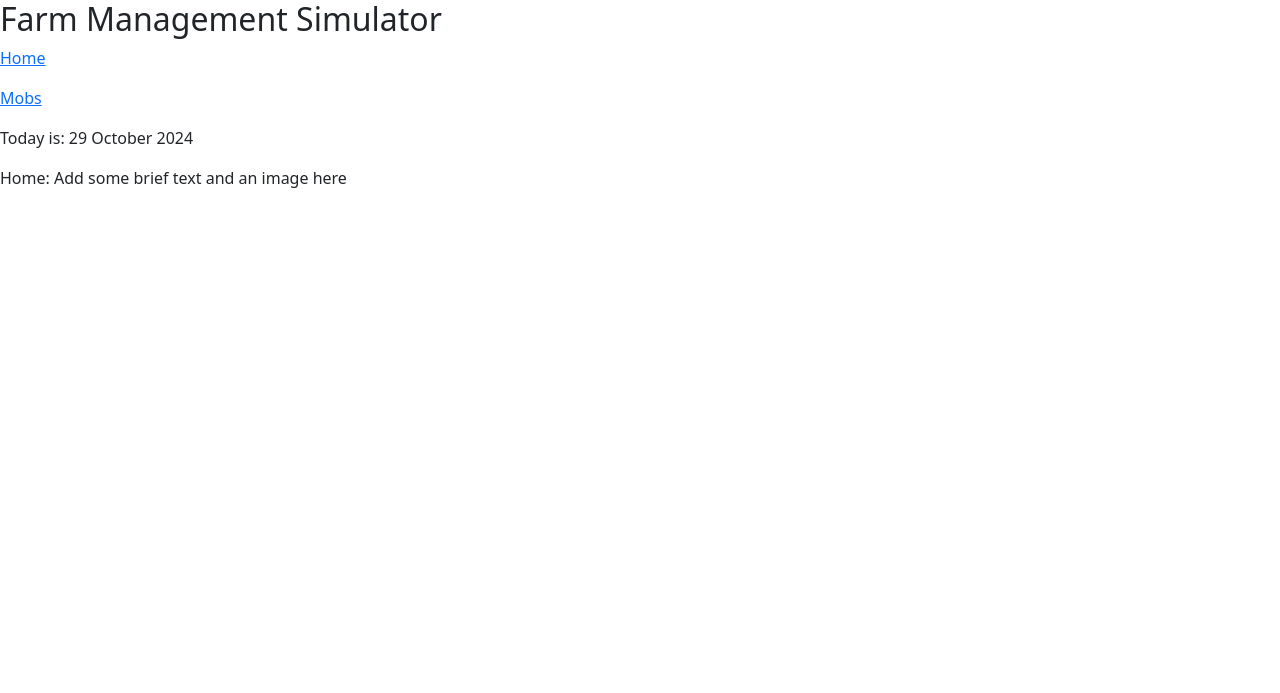
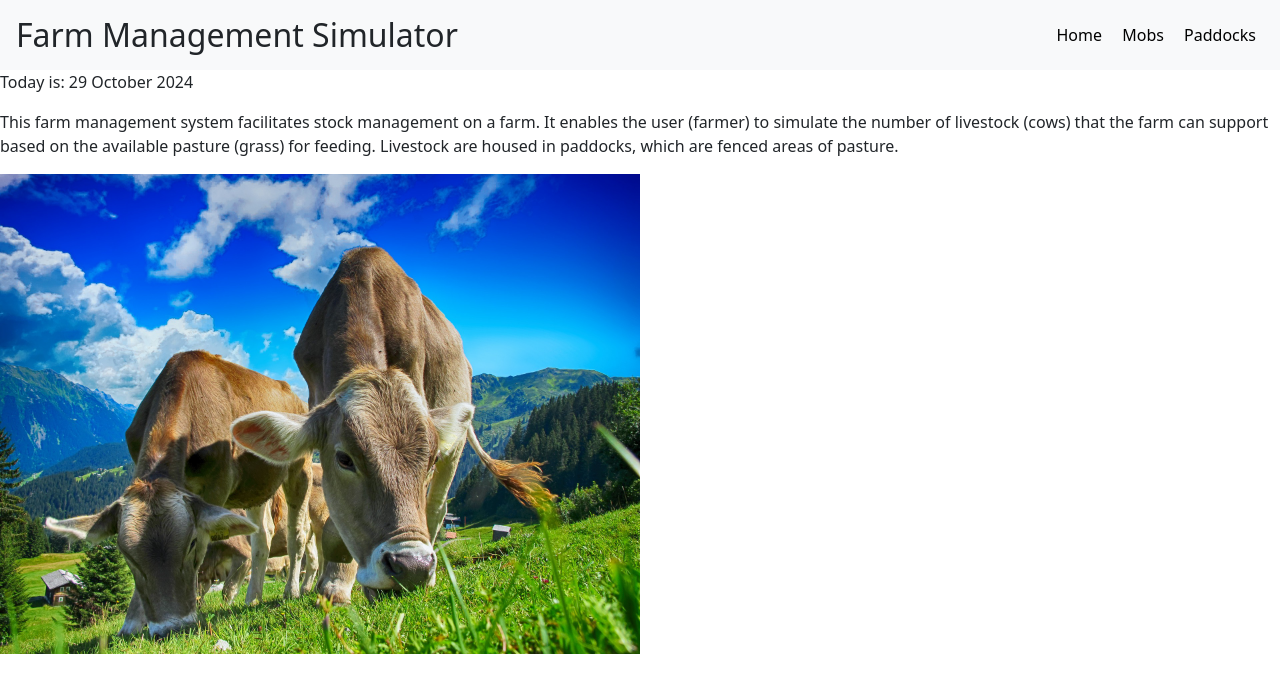
Before and after one commit to Javier-Ng-1161775/fms, a Flask app: page / in a window 1280 px wide. Shown: the top 693 px of the page. Run offline with Flask 3, Linux system fonts and the light colour scheme.

Commit message:
updated base and home
Improved UI

```diff
--- a/templates/base.html
+++ b/templates/base.html
@@ -8,11 +8,16 @@
   </head>
 
   <body>
-    <nav>
-      <h2>Farm Management Simulator</h2>
-      <p><a href="{{url_for('home')}}">Home</a></p>
-      <p><a href="{{url_for('mobs')}}">Mobs</a></p>
+
+    <nav class="d-flex justify-content-between align-items-center p-3 bg-light">
+      <h2 class="mb-0">Farm Management Simulator</h2>
+      <div>
+        <a href="{{ url_for('home') }}" class="mx-2" style="color: black; text-decoration: none;">Home</a>
+        <a href="{{ url_for('mobs') }}" class="mx-2" style="color: black; text-decoration: none;">Mobs</a>
+        <a href="{{ url_for('paddocks') }}" class="mx-2" style="color: black; text-decoration: none;">Paddocks</a>
+      </div>
     </nav>
+
     <p>{% if session['curr_date'] %}Today is: {{session['curr_date'].strftime("%d %B %Y")}}{% endif %}</p>
 
     <section class="content">
--- a/templates/home.html
+++ b/templates/home.html
@@ -4,8 +4,7 @@
 
 {% block content %}
 
-<p>Home:  Add some brief text and an image here </p>
-
-
+<p>This farm management system facilitates stock management on a farm. It enables the user (farmer) to simulate the number of livestock (cows) that the farm can support based on the available pasture (grass) for feeding. Livestock are housed in paddocks, which are fenced areas of pasture. </p>
+<img src="{{ url_for('static', filename='images/cows.jpg') }}" alt="farm management frontpage" class="img-fluid w-50" />
 
 {% endblock %}
```
Also changed, not shown: README.md, static/images/cows.jpg (added).
